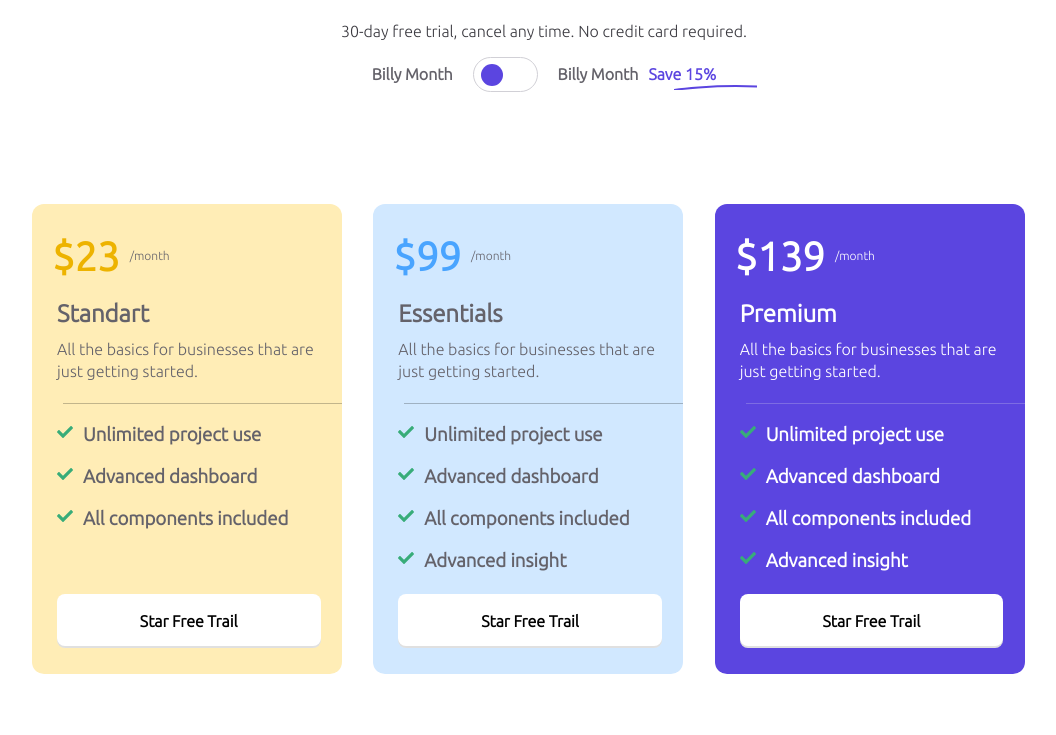
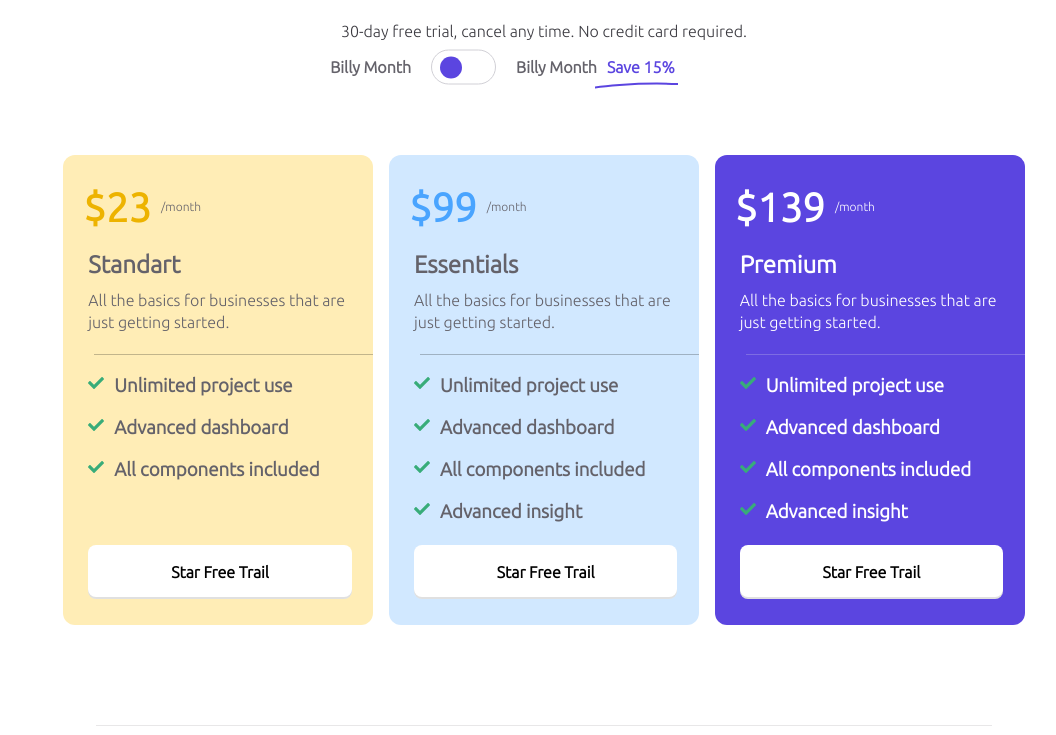
Before and after one commit to yusufylmaz19/Privia-Security-Staj-Projesi, a React app: page / in a window 1280 px wide. Shown: the part 5425-6160 px from the top of the page, without its empty margins (96-1152 px from the left). Built offline with nearby package versions, Linux system fonts and the light colour scheme; a web font is replaced by a local one.

Commit message:
bill linein konum ayarlanması

```diff
--- a/src/css/Billing.css
+++ b/src/css/Billing.css
@@ -1,6 +1,6 @@
 .billingContainer {
   width: 100%;
-  height: 130vh;
+  height: 900px;
   background-color: #fff;
   position: relative;
 }
@@ -28,9 +28,20 @@
 .buttonAndInfo {
   display: flex;
   justify-content: center;
-  position: relative;
+  position: absolute;
+  top: 25%;
+  left: 50%;
+  transform: translate(-50%, -50%);
+  margin-left: auto;
+  margin-right: auto;
+  width: 500px;
 }
 
+.billLine {
+  position: relative;
+  top: 10px;
+  left: -80px;
+}
 .buttonBack {
   width: 65px;
   height: 35px;
@@ -84,11 +95,6 @@
   }
 }
 
-.billLine {
-  position: absolute;
-  top: 20px;
-  left: 770px;
-}
 
 .billingBox {
   position: absolute;
@@ -99,7 +105,7 @@
   transform: translate(-50%, -50%);
   display: grid;
   grid-template-columns: 2fr 2fr 2fr;
-  margin-top: 15px;
+  margin: 15px auto 0  auto;
 }
 
 .billingBox1 {
@@ -107,18 +113,21 @@
   height: 470px;
   background-color: #ffedb6;
   border-radius: 12px;
+  margin-left: auto;
 }
 .billingBox2 {
   width: 310px;
   height: 470px;
   background-color: #d1e8ff;
   border-radius: 12px;
+  margin: 0 auto 0  auto;
 }
 .billingBox3 {
   width: 310px;
   height: 470px;
   background-color: #5b45e0;
   border-radius: 12px;
+  margin-right: auto;
 }
 
 .boxTitle {
```
